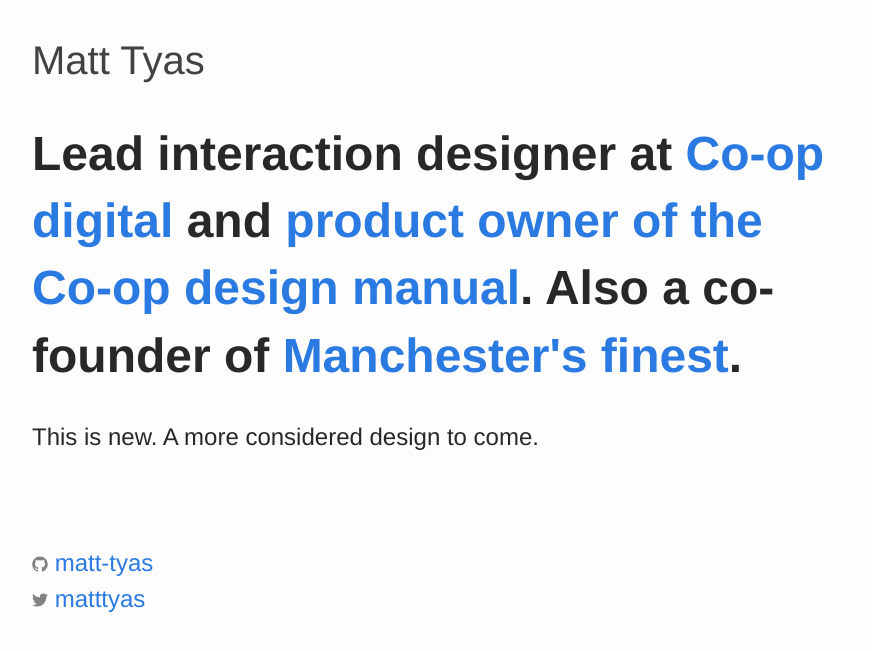
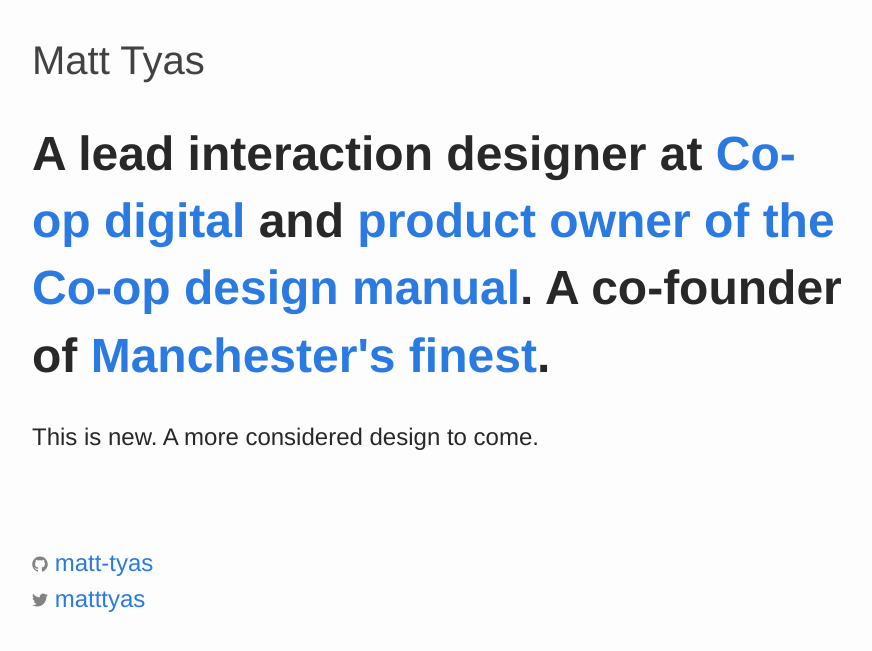
Before and after one commit to matt-tyas/matt-tyas.github.io, a Jekyll site: the page built from index.html, in a window 1280 px wide. Shown: the top 651 px of the page, without its empty margins (13-885 px from the left). Built offline with Jekyll 4.4.1, drawn with Linux system fonts in a browser that asks for light colours.

Commit message:
text changes

```diff
--- a/index.html
+++ b/index.html
@@ -3,6 +3,6 @@ layout: default
 ---
 
     <div class="column small-12 medium-10 large-8">
-        <h1>Lead interaction designer at <a href="https://digitalblog.coop.co.uk/">Co-op digital</a> and <a href="https://coop-design-manual.herokuapp.com/">product owner of the Co-op design manual</a>. Also a co-founder of <a href="http://www.manchestersfinest.com">Manchester's finest</a>.</h1>
+        <h1>A lead interaction designer at <a href="https://digitalblog.coop.co.uk/">Co-op digital</a> and <a href="https://coop-design-manual.herokuapp.com/">product owner of the Co-op design manual</a>. A co-founder of <a href="http://www.manchestersfinest.com">Manchester's finest</a>.</h1>
         <p>This is new. A more considered design to come.</p>
     </div>
```
